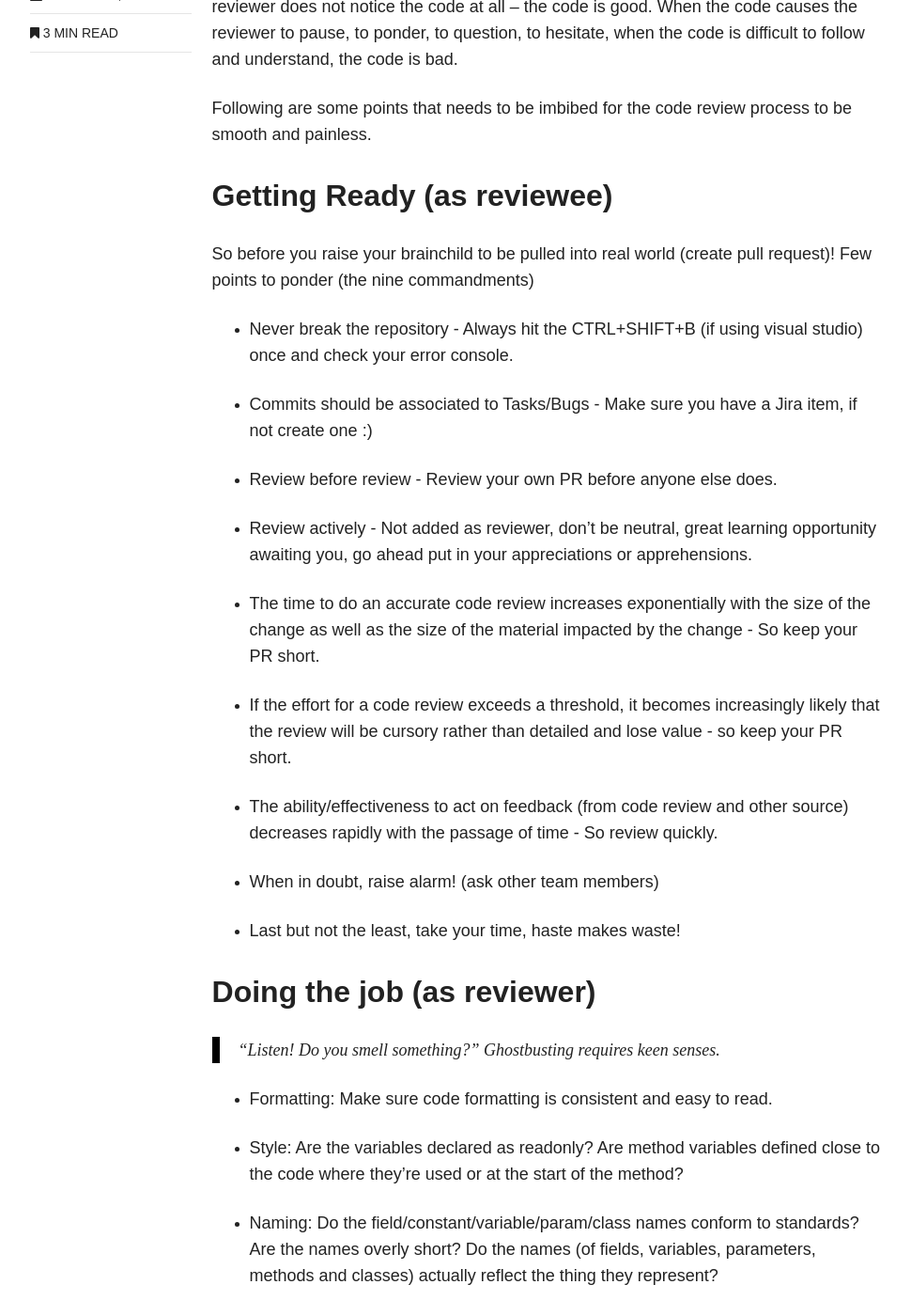
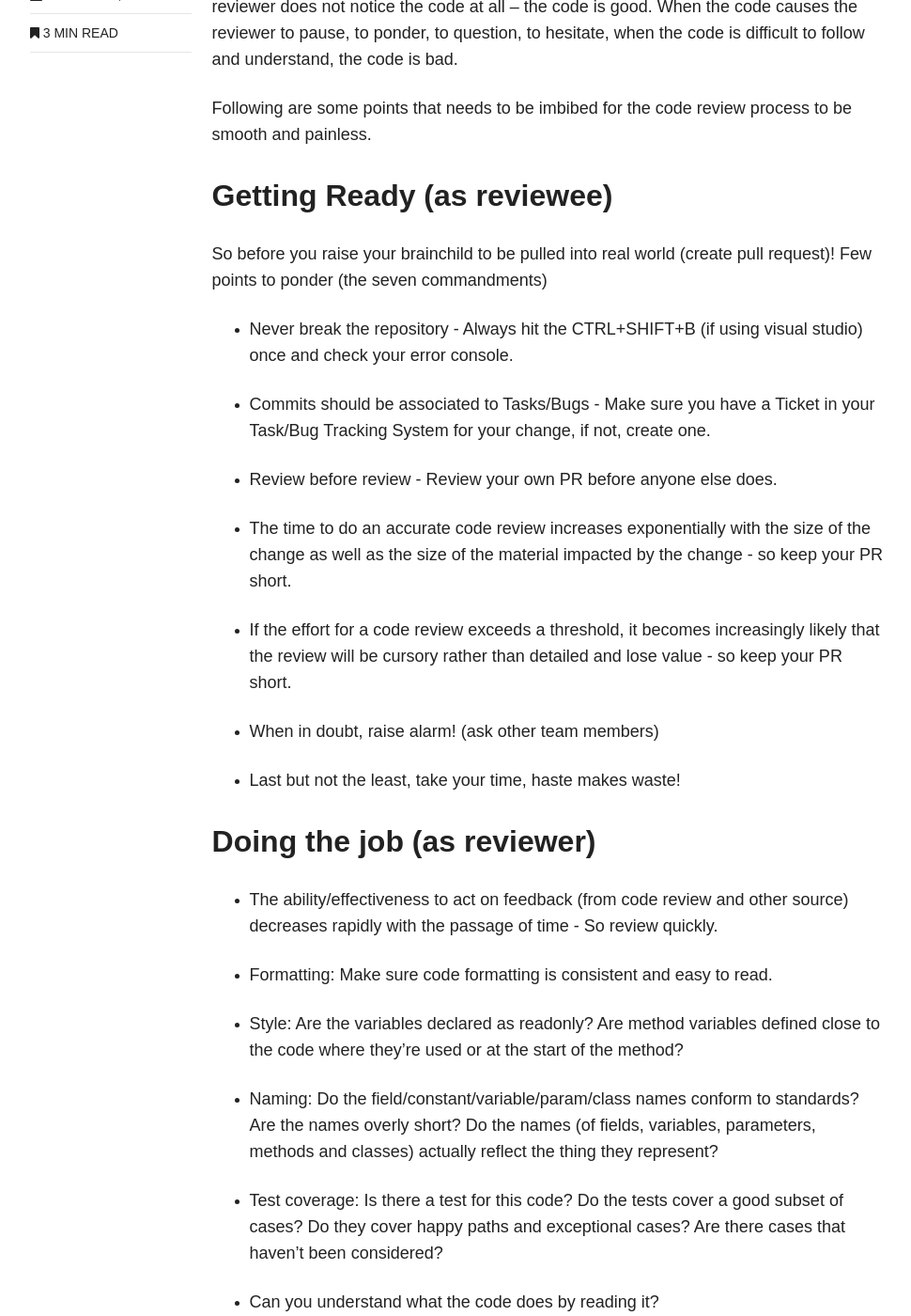
Before and after one commit to bhageena/bhageena.github.io, a Jekyll site: the page built from _posts/isays/2018-08-04-essence of a code review.md, in a window 1280 px wide and 1400 px high, scrolled down 478 px. Shown: the whole window at 94% size, without its empty margins (154-1124 px from the left). Built offline with Jekyll 4.4.1, drawn with Linux system fonts in a browser that asks for light colours; nearby versions of some CDN libraries; some of the changed text lies outside the part shown.

Commit message:
added updates

```diff
--- a/_posts/isays/2018-08-04-essence of a code review.md
+++ b/_posts/isays/2018-08-04-essence of a code review.md
@@ -19,21 +19,17 @@
 ## Getting Ready (as reviewee)
 
 So before you raise your brainchild to be pulled into real world (create pull request)!
-Few points to ponder (the nine commandments)
+Few points to ponder (the seven commandments)
 
 * Never break the repository - Always hit the CTRL+SHIFT+B (if using visual studio) once and check your error console.
 
-* Commits should be associated to Tasks/Bugs - Make sure you have a Jira item, if not create one :)
+* Commits should be associated to Tasks/Bugs - Make sure you have a Ticket in your Task/Bug Tracking System for your change, if not, create one.
 
 * Review before review - Review your own PR before anyone else does.
 
-* Review actively - Not added as reviewer, don't be neutral, great learning opportunity awaiting you, go ahead put in your appreciations or apprehensions.
-
-* The time to do an accurate code review increases exponentially with the size of the change as well as the size of the material impacted by the change - So keep your PR short.
+* The time to do an accurate code review increases exponentially with the size of the change as well as the size of the material impacted by the change - so keep your PR short.
 
 * If the effort for a code review exceeds a threshold, it becomes increasingly likely that the review will be cursory rather than detailed and lose value - so keep your PR short.
-
-* The ability/effectiveness to act on feedback (from code review and other source) decreases rapidly with the passage of time - So review quickly.
 
 * When in doubt, raise alarm! (ask other team members)
 
@@ -41,7 +37,7 @@
 
 ## Doing the job (as reviewer)
 
-> "Listen! Do you smell something?" Ghostbusting requires keen senses.
+* The ability/effectiveness to act on feedback (from code review and other source) decreases rapidly with the passage of time - So review quickly.
 
 * Formatting: Make sure code formatting is consistent and easy to read.
 
@@ -63,5 +59,8 @@
 
 * Using resources efficiently/effectively (Does the code use locks to access shared resources? Could this result in poor performance or deadlocks? Does the code close connections/streams?)
 
+* Review actively - Not added as reviewer, don't be neutral, great learning opportunity awaiting you, go ahead put in your appreciations or apprehensions.
+
+> "Listen! Do you smell something?" Ghostbusting requires keen senses.
 
 ---
```
